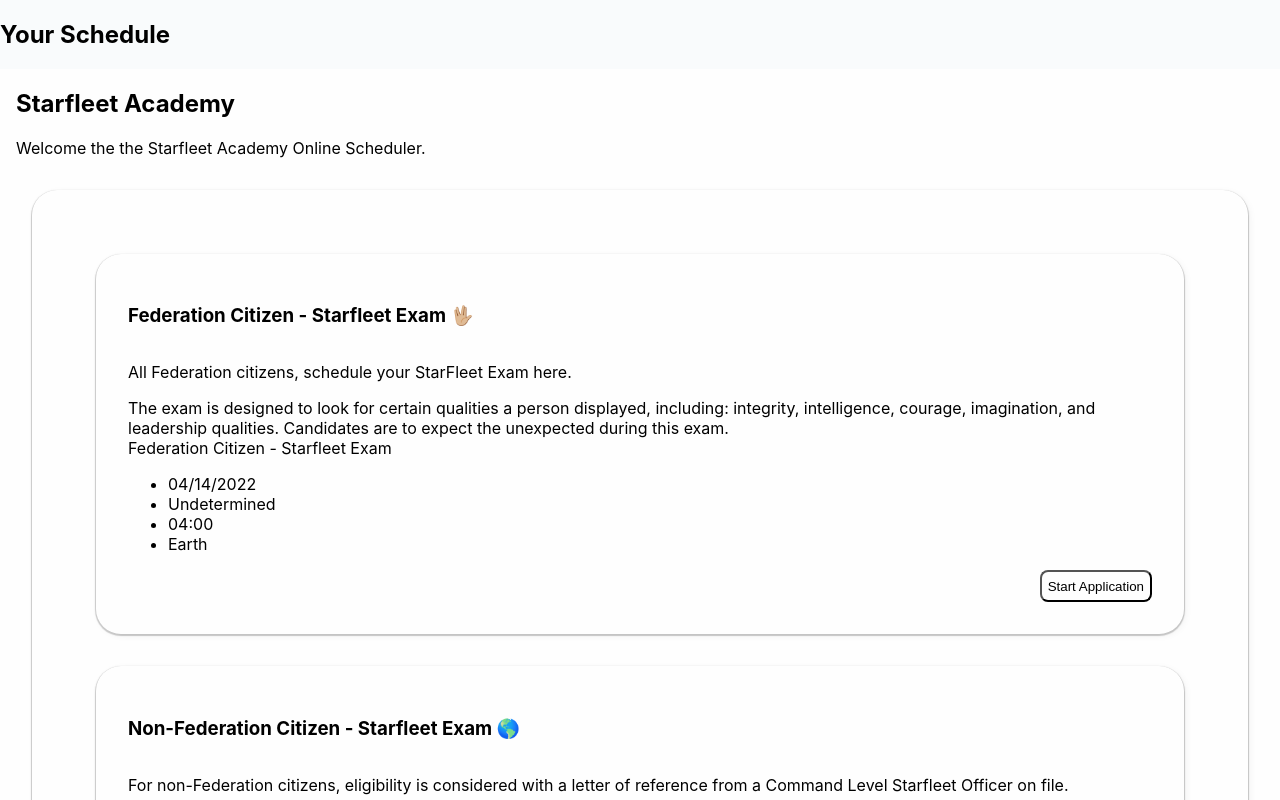
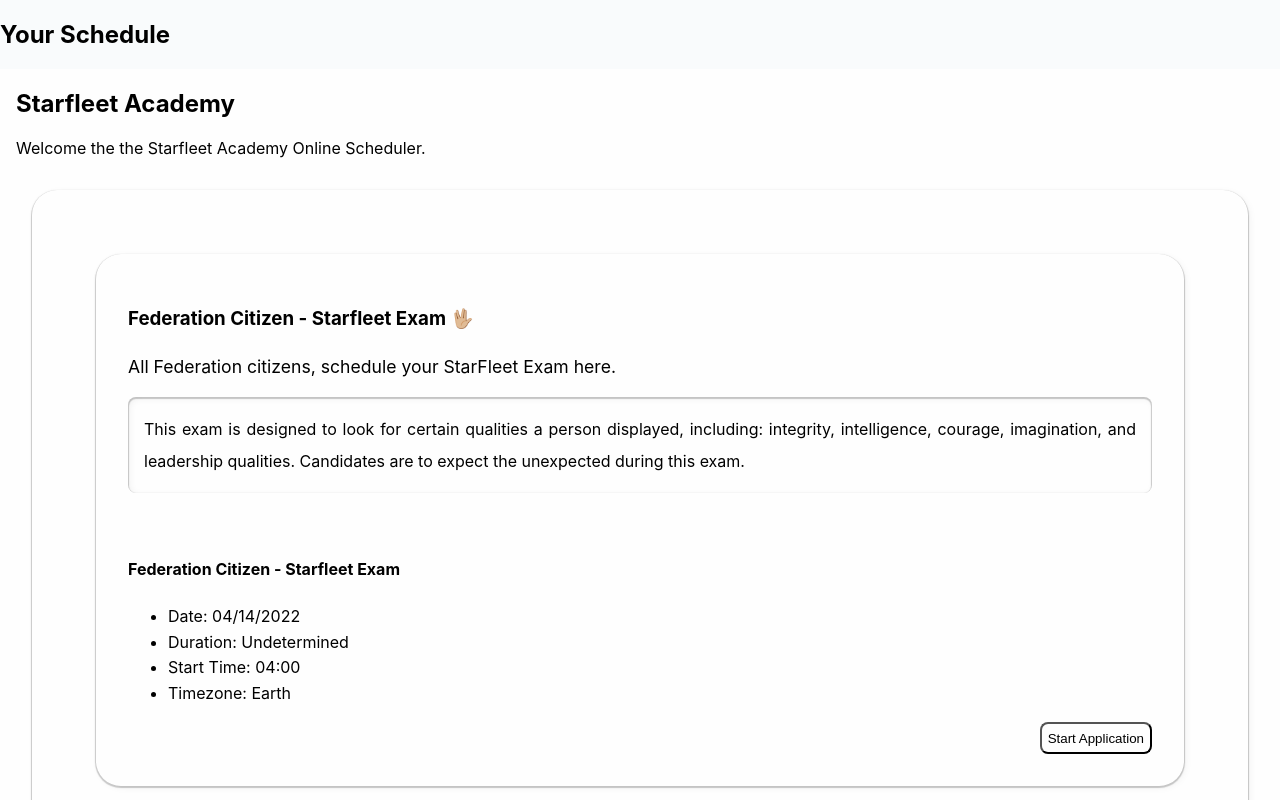
Before and after one commit to ErikPlachta/Calendari, a React (Create React App) app in the folder client/: page / in a window 1280 px wide. Shown: the top 800 px of the page. Built offline with nearby package versions, Linux system fonts and the light colour scheme.

Commit message:
Add class for all card content. Add compelte details for appoitnment card

```diff
--- a/client/src/assets/css/styles.css
+++ b/client/src/assets/css/styles.css
@@ -34,8 +34,8 @@
 
   /* BORDERS */
   /*TODO:: 04/05/2022 #EP || Define these colors */
-  --b_01: 1px solid var(--c_00); /* default border and font color */
-  --b_01_focus: 2px solid var(--c_00); /* secondary for more obvious accents hovered */
+  --b_10: 1px solid var(--c_10); /* default border and font color */
+  --b_10_focus: 2px solid var(--c_10); /* secondary for more obvious accents hovered */
   --b_02: 1px solid var(--c_02); /* secondary for more obvious accents */
   --b_02_focus: 1px solid var(--c_02); /* secondary for more obvious accents */
   --b_03: 1px solid var(--c_03); /* secondary for more obvious accents */
@@ -216,7 +216,40 @@ button {
   flex-direction: column;
   flex-wrap: wrap;
   justify-content: justify;
+  line-height: 1.6;
   /* padding: 1rem; */
+}
+
+.appointment_type_card_summary{
+  /* text-align: center; */
+  font-size: 1.1em;
+  margin-bottom: 1rem;
+
+}
+
+.appointment_type_card_description{
+  text-align: justify;
+  width: 100%;
+  box-shadow: inset 0px 1px 1px 1px rgba(0,0,0,0.2),
+              inset 2px 2px 10px -3px rgba(0,0,0,0.1);
+  border-radius: var(--br_primary);
+  padding: 1rem;
+  margin: auto;
+  line-height: 2;
+}
+
+.appointment_type_card_details{
+  margin-top: 1rem;
+  padding-top: 1rem;
+}
+
+.appointment_type_card_details_subject {
+  padding: 0;
+  margin:0;
+}
+
+.appointment_type_card_details ul {
+
 }
 
 .appointment_type_button{
--- a/client/src/assets/json/business.json
+++ b/client/src/assets/json/business.json
@@ -10,7 +10,7 @@
                                             "_id"           :   "0000-0000",
                                             "name"          :   "Federation Citizen - Starfleet Exam 🖖🏼",
                                             "summary"       :   "All Federation citizens, schedule your StarFleet Exam here.",
-                                            "description"   :   "The exam is designed to look for certain qualities a person displayed, including: integrity, intelligence, courage, imagination, and leadership qualities. Candidates are to expect the unexpected during this exam.",
+                                            "description"   :   "This exam is designed to look for certain qualities a person displayed, including: integrity, intelligence, courage, imagination, and leadership qualities. Candidates are to expect the unexpected during this exam.",
                                             "date_time"          :   "6 Hours",
                                             "Details"        :   {
                                                                     "subject"       : "Federation Citizen - Starfleet Exam",
@@ -29,7 +29,7 @@
                                             "_id"           :   "0000-0001",
                                             "name"          :   "Non-Federation Citizen - Starfleet Exam 🌎",
                                             "summary"       :   "For non-Federation citizens, eligibility is considered with a letter of reference from a Command Level Starfleet Officer on file.",
-                                            "description"   :   "The exam is designed to look for certain qualities a person displayed, including: integrity, intelligence, courage, imagination, and leadership qualities. Candidates are to expect the unexpected during this exam.",
+                                            "description"   :   "This exam is designed to look for certain qualities a person displayed, including: integrity, intelligence, courage, imagination, and leadership qualities. Candidates are to expect the unexpected during this exam.",
                                             "date_time"          :   "6 Hours",
                                             "Details"        :   {
                                                                     "subject"       : "Non-Federation Citizen - Starfleet Exam",
--- a/client/src/pages/Business_id.js
+++ b/client/src/pages/Business_id.js
@@ -63,19 +63,21 @@ export default function Business_id() {
                 <h3>
                   {capitalizeFirstLetter(appointment_types[appointment_type]['name'])}
                 </h3>
-                <p>
+                <span className="appointment_type_card_summary">
                   {appointment_types[appointment_type]['summary']}
-                </p>
-                <span>
+                </span>
+                <span className="appointment_type_card_description">
                   {appointment_types[appointment_type]['description']}
                 </span>
                 <span className="appointment_type_card_details">
-                {appointment_types[appointment_type]['Details']['subject']}
+                  <h4 className="appointment_type_card_details">
+                    {appointment_types[appointment_type]['Details']['subject']}
+                  </h4>
                   <ul>
-                    <li>{appointment_types[appointment_type]['Details']['date']}        </li>
-                    <li>{appointment_types[appointment_type]['Details']['duration']}    </li>
-                    <li>{appointment_types[appointment_type]['Details']['time_start']}  </li>
-                    <li>{appointment_types[appointment_type]['Details']['timezone']}    </li>
+                    <li>Date:       {appointment_types[appointment_type]['Details']['date']}        </li>
+                    <li>Duration:   {appointment_types[appointment_type]['Details']['duration']}    </li>
+                    <li>Start Time: {appointment_types[appointment_type]['Details']['time_start']}  </li>
+                    <li>Timezone:   {appointment_types[appointment_type]['Details']['timezone']}    </li>
                   </ul>
                 </span>
 
```
